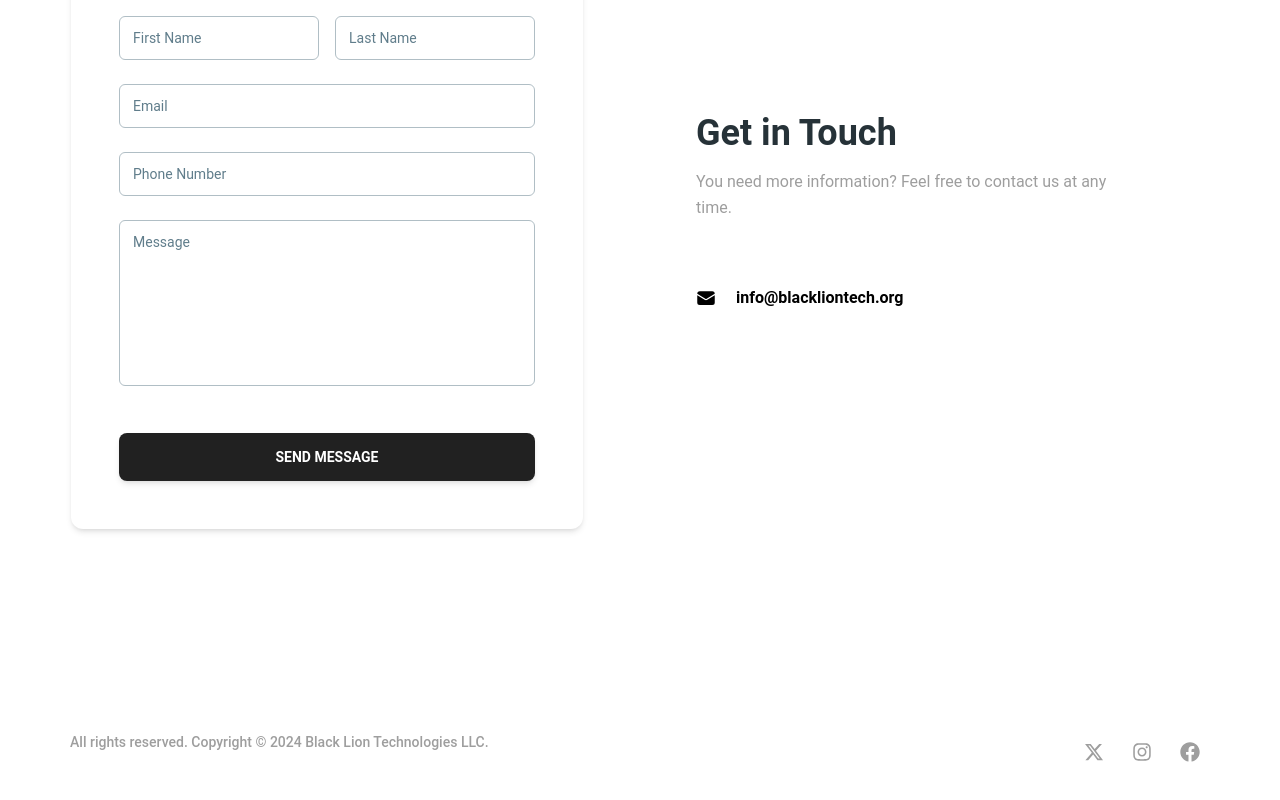
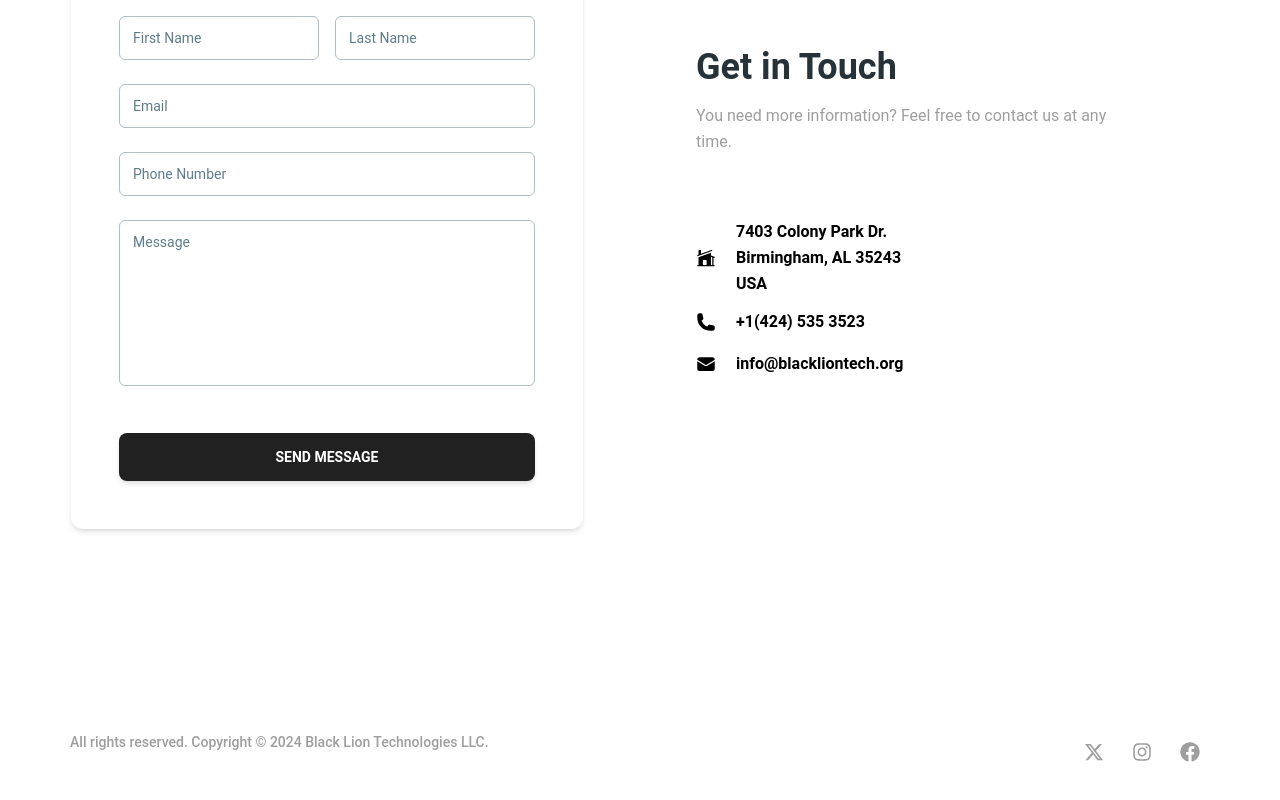
Before and after one commit to ch-MCMLXXXV/blacklionsite, a Next.js app: page / in a window 1280 px wide. Shown: the part 3232-4032 px from the top of the page. Built offline with nearby package versions, Linux system fonts and the light colour scheme.

Commit message:
feat: added address to contact form

```diff
--- a/src/components/contact.js
+++ b/src/components/contact.js
@@ -14,6 +14,7 @@ import {
   EnvelopeIcon,
   TicketIcon,
   PhoneIcon,
+  HomeModernIcon,
 } from '@heroicons/react/24/solid';
 
 export function ContactSection13() {
@@ -129,20 +130,23 @@ export function ContactSection13() {
             You need more information? Feel free to contact us at any
             time.
           </Typography>
-          {/* <div className='flex items-center gap-5'>
+          <div className='flex items-center gap-5 mb-3'>
+            <HomeModernIcon className='w-5 h-5' />
+            <Typography variant='h6'>
+              7403 Colony Park Dr. <br /> Birmingham, AL 35243 <br />{' '}
+              USA
+            </Typography>
+          </div>
+          <div className='flex items-center gap-5'>
             <PhoneIcon className='w-5 h-5' />
             <Typography variant='h6'>+1(424) 535 3523</Typography>
-          </div> */}
+          </div>
           <div className='flex items-center gap-5 my-4'>
             <EnvelopeIcon className='w-5 h-5' />
             <Typography variant='h6'>
               info@blackliontech.org
             </Typography>
           </div>
-          {/* <div className='flex items-center gap-5 mb-6'>
-            <TicketIcon className='w-5 h-5' />
-            <Typography variant='h6'>Open Support Ticket</Typography>
-          </div> */}
         </div>
       </div>
     </section>
```
